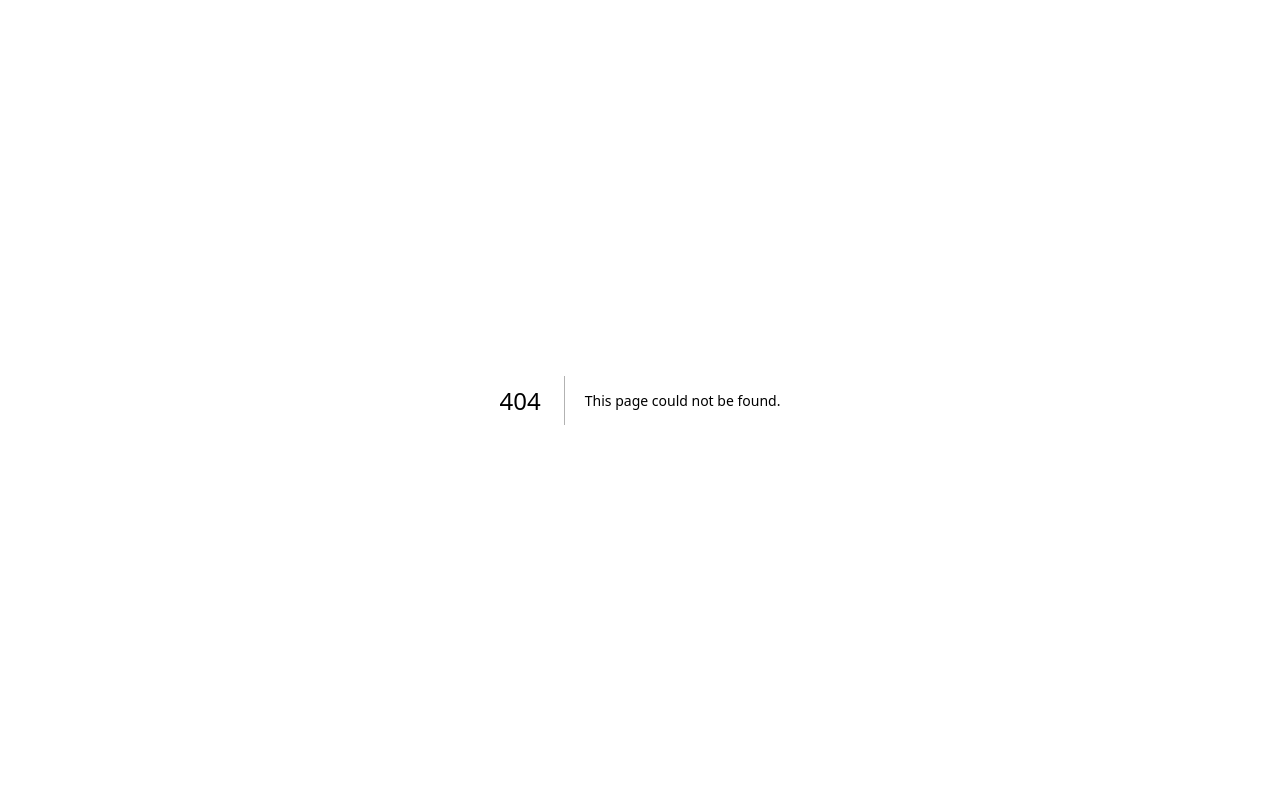
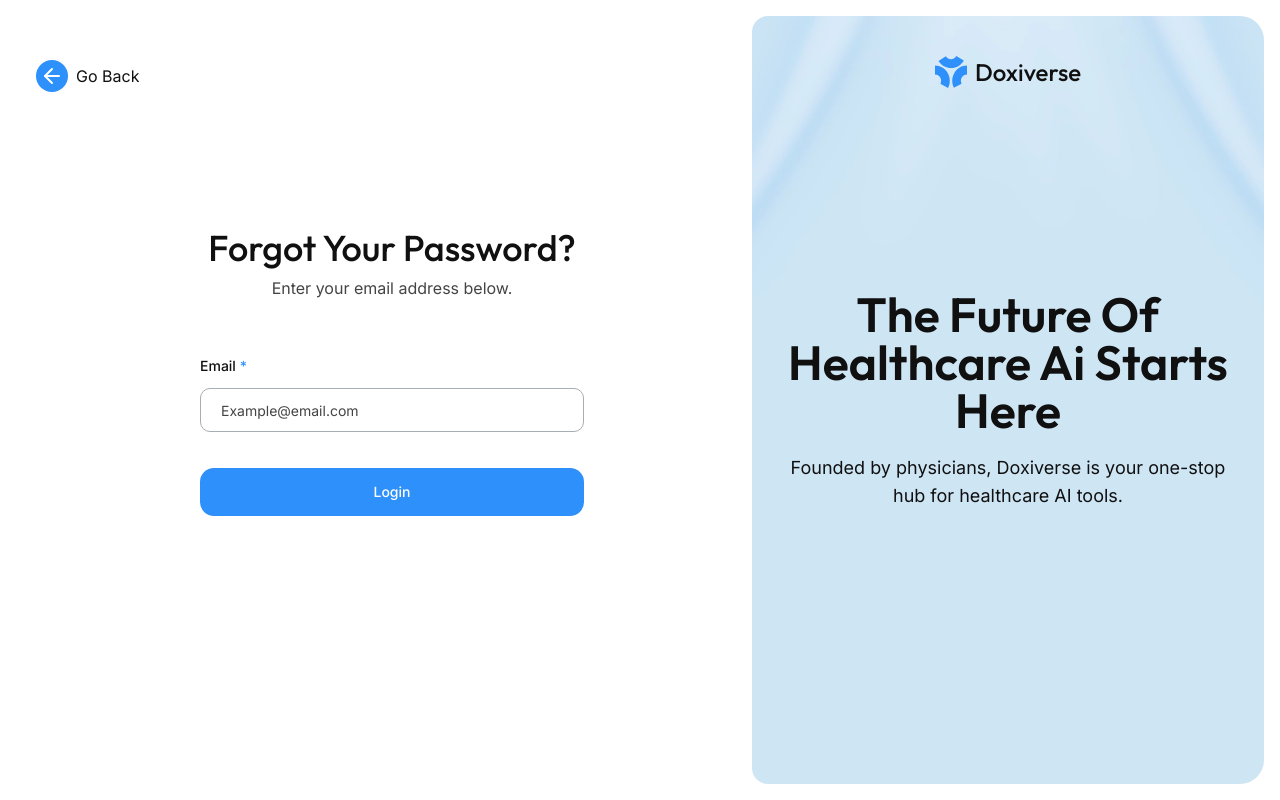
Before and after one commit to doxiversellc-create/front-end, a Next.js app: page /forgot-password in a window 1280 px wide. Before the commit this address had no page. Built offline with nearby package versions, Linux system fonts and the light colour scheme.

Commit message:
feat: add forgot password page

```diff
--- /dev/null
+++ b/app/(auth)/forgot-password/_components/ForgotPasswordForm.tsx
@@ -0,0 +1,21 @@
+"use client";
+
+import { Button } from "@/components/ui/button";
+import { Input } from "@/components/ui/input";
+
+const ForgotPasswordForm = () => {
+  return (
+    <form className=" flex w-full  flex-col gap-5">
+      <div className="flex flex-col gap-3">
+        <label className=" font-medium text-sm">
+          Email <span className="text-primary">*</span>
+        </label>
+        <Input className="w-full" type="email" placeholder="Example@email.com" />
+      </div>
+
+      <Button className="rounded-xl mt-4">Login</Button>
+    </form>
+  );
+};
+
+export default ForgotPasswordForm;
--- /dev/null
+++ b/app/(auth)/forgot-password/page.tsx
@@ -0,0 +1,30 @@
+import { ArrowLeft } from "lucide-react";
+import Link from "next/link";
+import ForgotPasswordForm from "./_components/ForgotPasswordForm";
+
+const ForgotPasswordPage = () => {
+  return (
+    <div className=" w-full h-full flex items-center  justify-center relative">
+      <div className="max-w-sm w-full  ">
+        <div className="flex flex-col gap-2 items-center justify-center text-center mb-14">
+          <h2 className="text-4xl font-outfit font-medium text-center">Forgot Your Password? </h2>
+          <p className="text-muted-foreground">Enter your email address below.</p>
+        </div>
+        <div className="flex flex-col gap-8 mb-14">
+          <ForgotPasswordForm />
+        </div>
+      </div>
+      <Link
+        href={"/login"}
+        className="flex items-center gap-2 absolute top-5 left-4 md:top-10 md:right-9 hover:text-primary transition-colors"
+      >
+        <div className="size-8 rounded-full flex items-center justify-center text-white bg-primary">
+          <ArrowLeft />
+        </div>
+        Go Back
+      </Link>
+    </div>
+  );
+};
+
+export default ForgotPasswordPage;
--- a/app/(auth)/login/page.tsx
+++ b/app/(auth)/login/page.tsx
@@ -35,7 +35,7 @@ const LoginPage = () => {
       </div>
       <Link
         href={"/sign-up"}
-        className="flex items-center gap-2 absolute top-5 right-4 md:top-10 md:right-9"
+        className="flex items-center gap-2 absolute top-5 right-4 md:top-10 md:right-9 hover:text-primary transition-colors"
       >
         Sign Up
         <div className="size-8 rounded-full flex items-center justify-center text-white bg-primary">
--- a/app/(auth)/sign-up/page.tsx
+++ b/app/(auth)/sign-up/page.tsx
@@ -35,7 +35,7 @@ const SignupPage = () => {
       </div>
       <Link
         href={"/login"}
-        className="flex items-center gap-2 absolute top-5 right-4 md:top-10 md:right-9"
+        className="flex items-center gap-2 absolute top-5 right-4 md:top-10 md:right-9 hover:text-primary transition-colors"
       >
         Sign In
         <div className="size-8 rounded-full flex items-center justify-center text-white bg-primary">
```
